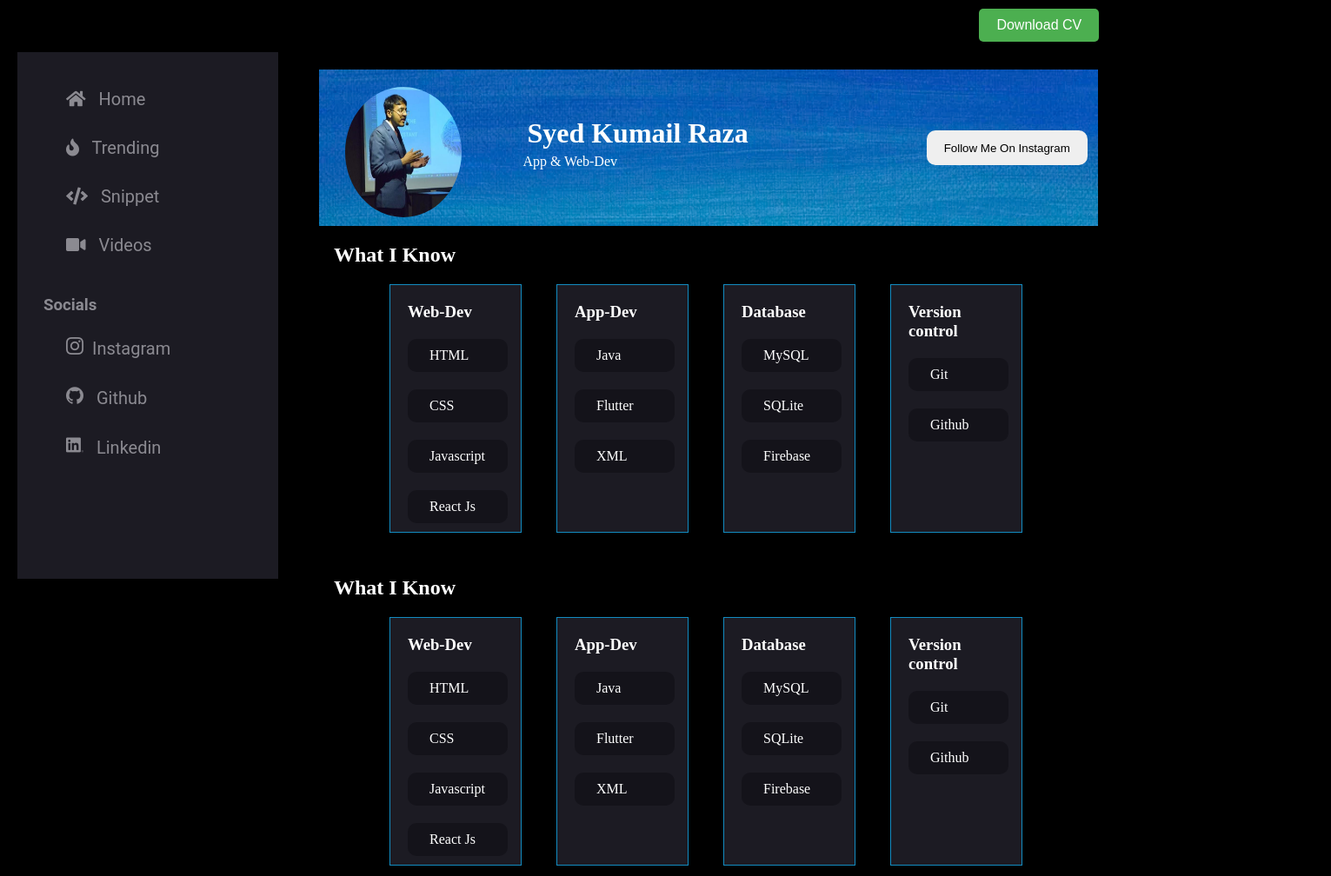
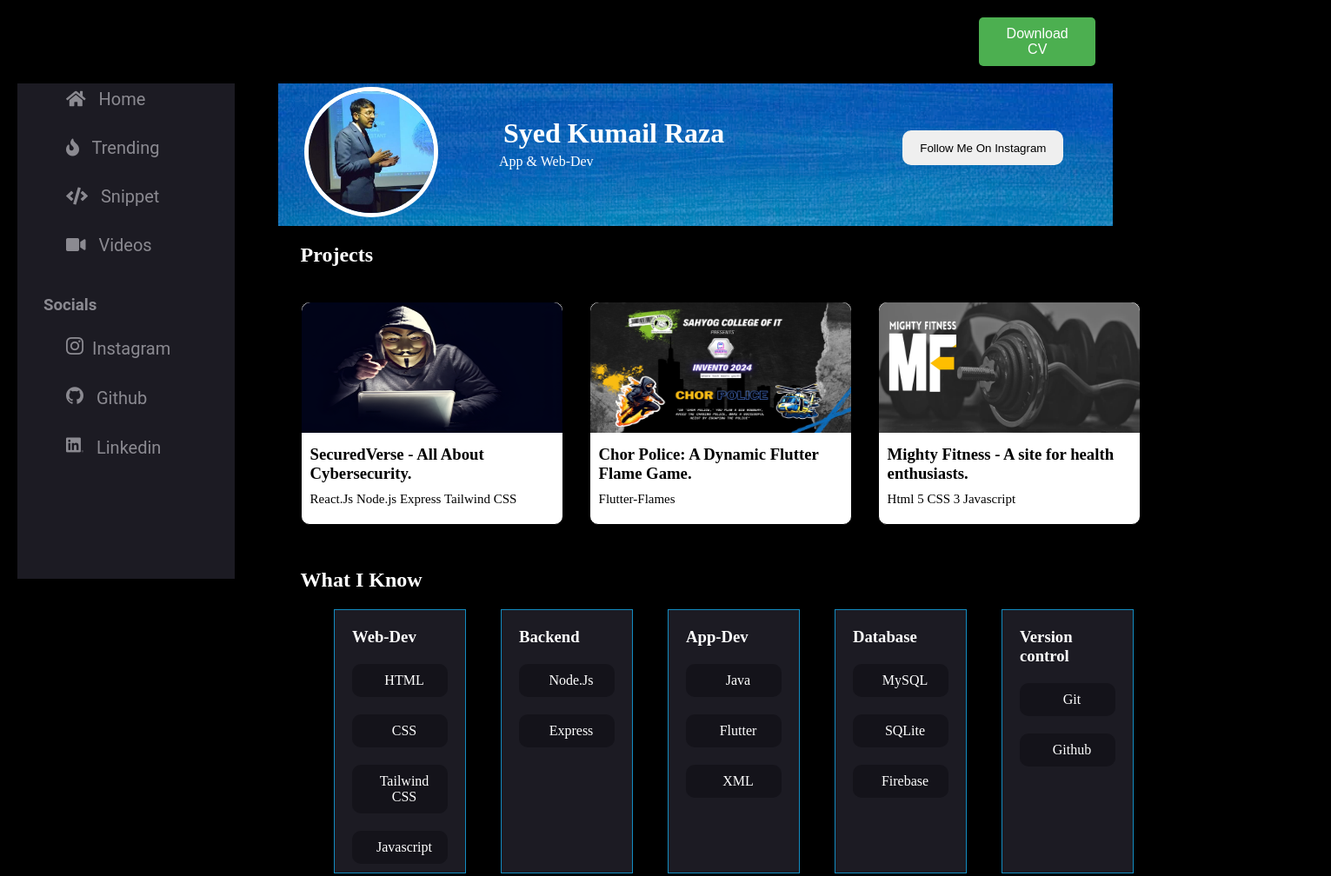
Before and after one commit to syedkumailraza1/portfolio, a plain HTML site: page index.html in a window 1280 px wide. Shown: the whole page at 87% size, 1531 px wide, since content can reach past the window. Drawn offline with nearby package versions, Linux system fonts and the light colour scheme.

Commit message:
portfolio updated

```diff
--- a/index.html
+++ b/index.html
@@ -1,20 +1,21 @@
 <!DOCTYPE html>
 <html lang="en">
+
 <head>
     <meta charset="UTF-8">
     <meta name="viewport" content="width=device-width, initial-scale=1.0">
     <title>Syed Kumail Raza - Portfolio</title>
-    <link rel="icon" href="logo.png" type="image/x-icon">
+    <link rel="icon" href="images/logo.png" type="image/x-icon">
     <link rel="stylesheet" href="styles.css">
     <link rel="stylesheet" href="https://cdnjs.cloudflare.com/ajax/libs/font-awesome/5.15.3/css/all.min.css">
     <link rel='stylesheet' href='https://cdn-uicons.flaticon.com/uicons-brands/css/uicons-brands.css'>
 
 </head>
+<body oncontextmenu="return false">
 
-
-    <nav>
-        <button class="navbutton" onclick="showAlert()">Download CV</button>
-    </nav>
+<nav>
+    <button class="navbutton">Download CV</button>
+</nav>
 
 
 <div class="sidebar">
@@ -24,9 +25,11 @@
     <a href="#videos"><i class="fas fa-video"></i> Videos</a>
 
     <h3>Socials</h3>
-    <a href="https://www.instagram.com/its_kumailrazas/" target="_blank"><i class="fi fi-brands-instagram"></i>Instagram</a>
-<a href="https://github.com/syedkumailraza1" target="_blank"><i class="fi fi-brands-github"></i> Github</a>
-<a href="https://www.linkedin.com/in/syed-kumail-raza-265057239/" target="_blank"><i class="fi fi-brands-linkedin"></i> Linkedin</a>
+    <a href="https://www.instagram.com/its_kumailrazas/" target="_blank"><i
+            class="fi fi-brands-instagram"></i>Instagram</a>
+    <a href="https://github.com/syedkumailraza1" target="_blank"><i class="fi fi-brands-github"></i> Github</a>
+    <a href="https://www.linkedin.com/in/syed-kumail-raza-265057239/" target="_blank"><i
+            class="fi fi-brands-linkedin"></i> Linkedin</a>
 
 </div>
 
@@ -44,14 +47,45 @@
 
 </div>
 
-<h2>What I Know</h2>
+<h2>Projects</h2>
+<div class="projects">
+
+        <div class="cards">
+
+
+            <div class="pro">
+                <img src="images/securedverse.png" alt="SecuredVerse">
+                <h3>SecuredVerse - All About  Cybersecurity.    </h3>
+                <p>React.Js Node.js Express Tailwind CSS</p>
+            </div>
+
+            <div class="pro">
+                <img src="images/chor_police.jpg" alt="SecuredVerse">
+                <h3>Chor Police: A Dynamic Flutter Flame Game.</h3>
+                <p>Flutter-Flames</p>
+            </div>
+             <div class="pro">
+                <img src="images/Mighty Fitness.webp" alt="Mighty Fitness">
+                <h3>Mighty Fitness - A site for health enthusiasts.</h3>
+                <p>Html 5 CSS 3 Javascript</p>
+            </div>
+        </div>
+
+</div>
+
+<h2 style="margin-top: 50px;">What I Know</h2>
 <div class="skills">
     <div class="skill">
         <h3>Web-Dev</h3>
         <p>HTML</p>
         <p>CSS</p>
+        <p>Tailwind CSS</p>
         <p>Javascript</p>
-        <p>React Js</p>
+    </div>
+    <div class="skill">
+        <h3>Backend</h3>
+        <p>Node.Js</p>
+        <p>Express</p>
     </div>
     <div class="skill">
         <h3>App-Dev</h3>
@@ -72,34 +106,10 @@
     </div>
 </div>
 
-<h2 style="margin-top: 50px;">What I Know</h2>
-<div class="skills">
-    <div class="skill">
-        <h3>Web-Dev</h3>
-        <p>HTML</p>
-        <p>CSS</p>
-        <p>Javascript</p>
-        <p>React Js</p>
-    </div>
-    <div class="skill">
-        <h3>App-Dev</h3>
-        <p>Java</p>
-        <p>Flutter</p>
-        <p>XML</p>
-    </div>
-    <div class="skill">
-        <h3>Database</h3>
-        <p>MySQL</p>
-        <p>SQLite</p>
-        <p>Firebase</p>
-    </div>
-    <div class="skill">
-        <h3>Version control</h3>
-        <p>Git</p>
-        <p>Github</p>
-    </div>
-</div>
+
+
 
 <script src="script.js"></script>
 </body>
+
 </html>
--- a/script.js
+++ b/script.js
@@ -7,3 +7,12 @@ function openInstagram() {
     var instagramURL = "https://www.instagram.com/its_kumailrazas/";
     window.open(instagramURL, '_blank');
 }
+
+// When the user scrolls down 80px from the top of the document, resize the navbar's padding and the logo's font size
+window.onscroll = function() {scrollFunction()};
+
+function scrollFunction() {
+  if (document.body.scrollTop > 80 || document.documentElement.scrollTop > 80) {
+    document.getElementById("name").style.padding = "30px 10px";
+  }
+}
--- a/styles.css
+++ b/styles.css
@@ -1,10 +1,17 @@
-*{
+
+* {
   margin: 0%;
   padding: 0%;
 }
-body{
+
+body {
   background-color: #000;
   color: #fff;
+  overflow-x: hidden;
+}
+
+::-webkit-scrollbar{
+  width: 2rem;
 }
 
 
@@ -23,7 +30,7 @@ nav {
   color: white;
   border: none;
   padding: 10px 20px;
-  margin: 10px;
+  margin: 20px;
   margin-left: 88%;
   border-radius: 5px;
   font-size: 16px;
@@ -34,21 +41,22 @@ nav {
   margin-top: 60px;
   margin-left: 20px;
   height: 590px;
-  width: 300px;
+  width: 250px;
   position: fixed;
   background-color: #1c1b23;
   padding-top: 16px;
 }
 
-.sidebar h3{
+.sidebar h3 {
   color: #8b8a91;
   margin-left: 30px;
   margin-top: 40px;
   font-family: 'Roboto', sans-serif;
 }
+
 .sidebar a {
   margin-left: 40px;
-  margin-top:20px ;
+  margin-top: 20px;
   margin-bottom: 20px;
   padding: 6px 8px 6px 16px;
   text-decoration: none;
@@ -58,10 +66,11 @@ margin-top: 60px;
   display: block;
 }
 
-.sidebar a:hover{
+.sidebar a:hover {
   color: #fff;
 }
-.sidebar i{
+
+.sidebar i {
   margin-right: 10px;
 }
 
@@ -74,32 +83,35 @@ margin-top: 60px;
 .name {
   display: flex;
   margin-top: 80px;
-  margin-left: 350px;
+  margin-left: 25% ;
   background-image: url('images/namebg.webp');
   background-size: cover;
   background-repeat: no-repeat;
-  width: 70%;
+  width: 65rem;
   height: 180px;
 }
 
-.name img{
+.name img {
   margin-top: 20px;
   margin-bottom: 10px;
   margin-left: 30px;
-  border-radius: 100% ;
+  border-radius: 100%;
+  border: 5px solid white;
   width: 15%;
 }
 
-.sec1{
+.sec1 {
   margin-top: 50px;
   margin-left: 70px;
 }
-.sec1 h1, .sec1 p {
+
+.sec1 h1,
+.sec1 p {
   margin: 5px;
   padding: 0;
 }
 
-.name button{
+.name button {
   border: none;
   padding-left: 20px;
   padding-right: 20px;
@@ -107,39 +119,96 @@ margin-top: 60px;
   margin-left: 200px;
   margin-top: 70px;
   height: 40px;
+  cursor: pointer;
 }
 
-a{
+a {
   width: 170px;
 }
 
-h2{
+h2 {
+  margin-top: 20px;
+  margin-left: 27%;
+}
+
+.projects {
+  margin-top: 20px;
+  margin-left: 27%;
+}
+
+.pro {
+  margin-top: 20px;
+  padding-bottom: 10px;
+  background-color: #fff;
+  margin-right: 20px;
+  width: 300px;
+  border: 0.1px solid #000;
+  border-radius: 10px;
+}
+
+.pro img {
+  width: 100%;
+  height: 150px;
+  border-radius: 10px 10px 0 0;
+}
+
+.pro h3 {
+  margin-left: 10px;
+  margin-top: 10px;
+  color: #000;
+  width: 300px;
+}
+
+.pro p {
+  color: #000;
+  width: 500px;
+  padding: 10px;
+  border-radius: 10px;
+  font-size: 15px;
+}
+
+
+
+.cards {
+  display: flex;
+  gap: 10px;
+  margin-right: 20px;
+
+}
+
+.skills {
   margin-top: 20px;
   margin-left: 30%;
-}
-
-.skills{
-  margin-top: 20px;
-  margin-left: 35%;
+  margin-bottom: 20px;
   display: flex;
 }
 
-.skill{
+
+.skill {
   padding-top: 20px;
   padding-bottom: 10px;
   background-color: #1c1b23;
   margin-right: 40px;
   padding-left: 20px;
   padding-right: 20px;
- width: 110px;
- border: 0.1px solid #138cc1 ;
+  width: 150px;
+  border: 0.1px solid #138cc1;
 }
 
-.skill p{
+.skill p {
   margin-top: 20px;
+  text-align: center;
   width: 80px;
   padding: 10px;
-  padding-left: 25px;
+  padding-left: 20px;
   border-radius: 10px;
   background-color: #14131a;
 }
+
+footer {
+  margin-top: 4%;
+  margin-bottom: 3%;
+  margin-left: 50%;
+  opacity:  .6;
+
+}
```
Also changed, not shown: previous.html (added, +111 -0 lines), images/1.jpg (deleted), images/512x512.png (deleted), images/Mighty Fitness.webp (added), images/chor_police.jpg (added), images/home.png (deleted), images/logo.png (added), images/mypic.png.png (deleted), images/securedverse.png (added), images/splash.png (added). Lines whose indentation alone changed are shown as unchanged.
